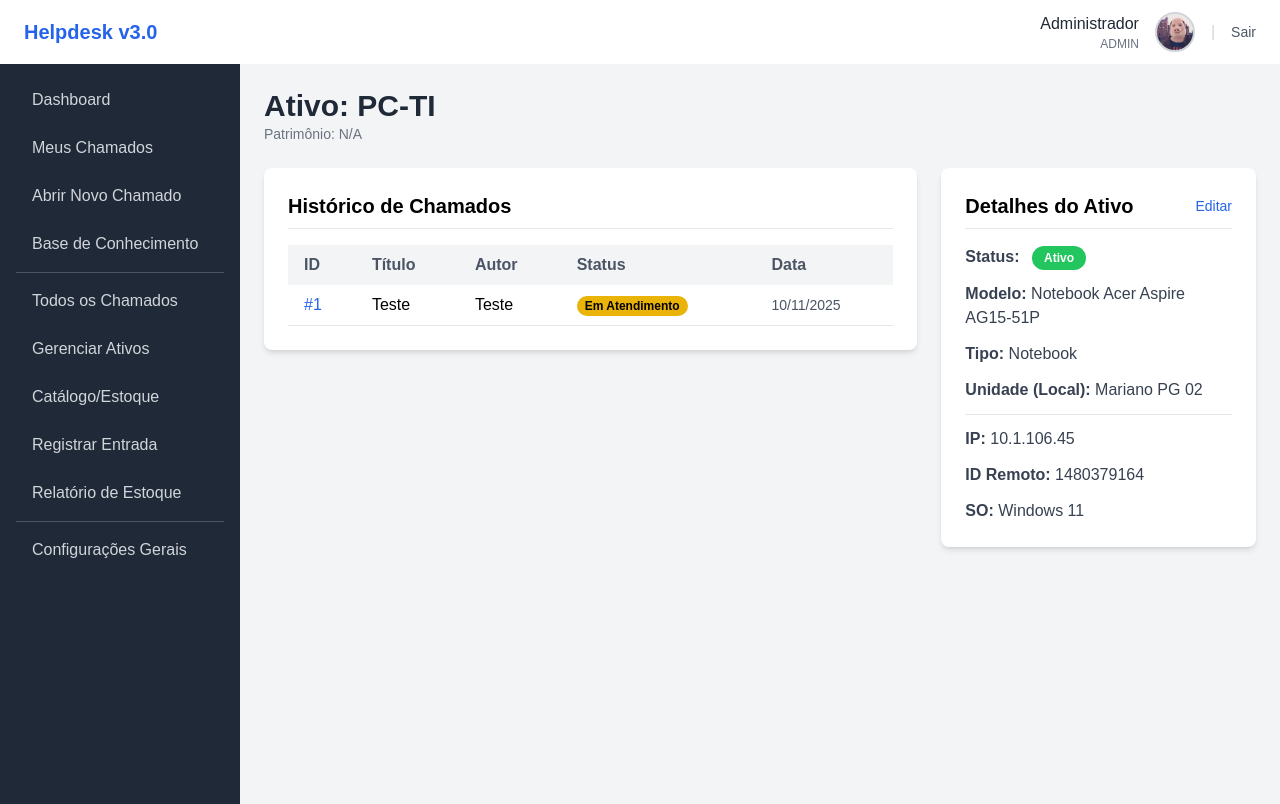
After one commit to Joaogabriel2002/infragestao, a PHP site: page /infragestao/ativos/ver.php?id=1 in a window 1280 px wide. The commit adds this page. Run offline with PHP 8.4, Linux system fonts and the light colour scheme; a user stored in the database is signed in; data comes from the database, SQL or seed files in the repository; some libraries are stand-ins or nearby versions.

Commit message:
Feature de registro de chamados por Ativos

```diff
--- /dev/null
+++ b/ativos/ver.php
@@ -0,0 +1,160 @@
+<?php
+// /ativos/ver.php (ARQUIVO NOVO)
+
+require_once '../includes/header.php'; // Sobe 1 nível
+
+// Segurança: Só Técnicos/Admins
+if ($usuario_role_logado == 'USUARIO') {
+    header("Location: {$base_url}/index.php");
+    exit;
+}
+
+// 1. Validação do ID
+if (!isset($_GET['id']) || !is_numeric($_GET['id'])) {
+    header("Location: {$base_url}/ativos/index.php");
+    exit;
+}
+$id_ativo = (int)$_GET['id'];
+
+// 2. Busca os dados do Ativo Específico (com JOINs)
+$sql_ativo = "SELECT
+                a.*,
+                m.nome AS nome_modelo,
+                cat.nome_categoria AS nome_categoria_ativo,
+                u.nome_unidade
+            FROM ativos a
+            LEFT JOIN catalogo_modelos m ON a.modelo_id = m.id_modelo
+            LEFT JOIN categorias_ativo cat ON m.categoria_ativo_id = cat.id_categoria_ativo
+            LEFT JOIN unidades u ON a.unidade_id = u.id_unidade
+            WHERE a.id_ativo = ?";
+$stmt_ativo = $pdo->prepare($sql_ativo);
+$stmt_ativo->execute([$id_ativo]);
+$ativo = $stmt_ativo->fetch();
+
+if (!$ativo) {
+    header("Location: {$base_url}/ativos/index.php");
+    exit;
+}
+
+// 3. Busca o HISTÓRICO DE CHAMADOS deste ativo
+$sql_chamados = "SELECT
+                    c.id_chamado,
+                    c.titulo,
+                    c.status_chamado,
+                    c.dt_abertura,
+                    c.dt_fechamento,
+                    u_autor.nome AS nome_autor
+                FROM chamados c
+                LEFT JOIN usuarios u_autor ON c.autor_id = u_autor.id_usuario
+                WHERE c.ativo_id = ?
+                ORDER BY c.dt_abertura DESC";
+$stmt_chamados = $pdo->prepare($sql_chamados);
+$stmt_chamados->execute([$id_ativo]);
+$historico_chamados = $stmt_chamados->fetchAll();
+
+?>
+
+<div class="mb-6">
+    <h2 class="text-3xl font-bold text-gray-800">
+        Ativo: <?= htmlspecialchars($ativo['nome_ativo']) ?>
+    </h2>
+    <p class="text-sm text-gray-500">
+        Patrimônio: <?= htmlspecialchars($ativo['patrimonio'] ?? 'N/A') ?>
+    </p>
+</div>
+
+<div class="grid grid-cols-1 lg:grid-cols-3 gap-6">
+
+    <div class="lg:col-span-2 space-y-6">
+        <div class="bg-white shadow-md rounded-lg p-6">
+            <h3 class="text-xl font-semibold mb-4 border-b pb-2">Histórico de Chamados</h3>
+
+            <div class="overflow-x-auto">
+                <table class="min-w-full bg-white">
+                    <thead class="bg-gray-100">
+                        <tr>
+                            <th class="py-2 px-4 text-left text-gray-600 font-semibold">ID</th>
+                            <th class="py-2 px-4 text-left text-gray-600 font-semibold">Título</th>
+                            <th class="py-2 px-4 text-left text-gray-600 font-semibold">Autor</th>
+                            <th class="py-2 px-4 text-left text-gray-600 font-semibold">Status</th>
+                            <th class="py-2 px-4 text-left text-gray-600 font-semibold">Data</th>
+                        </tr>
+                    </thead>
+                    <tbody>
+                        <?php if (count($historico_chamados) > 0): ?>
+                            <?php foreach ($historico_chamados as $chamado): ?>
+                                <tr class="border-b">
+                                    <td class="py-2 px-4">
+                                        <a href="<?= $base_url ?>/chamados/ver.php?id=<?= $chamado['id_chamado'] ?>"
+                                           class="text-blue-600 hover:underline font-medium">
+                                           #<?= $chamado['id_chamado'] ?>
+                                        </a>
+                                    </td>
+                                    <td class="py-2 px-4"><?= htmlspecialchars($chamado['titulo']) ?></td>
+                                    <td class="py-2 px-4"><?= htmlspecialchars($chamado['nome_autor']) ?></td>
+                                    <td class="py-2 px-4">
+                                        <?php
+                                        $status_class = 'bg-gray-500 text-white'; // Padrão
+                                        if ($chamado['status_chamado'] == 'Aberto') $status_class = 'bg-red-500 text-white';
+                                        if ($chamado['status_chamado'] == 'Em Atendimento') $status_class = 'bg-yellow-500 text-black';
+                                        if ($chamado['status_chamado'] == 'Fechado') $status_class = 'bg-green-500 text-white';
+                                        ?>
+                                        <span class="inline-block px-2 py-0.5 text-xs font-semibold rounded-full <?= $status_class ?>">
+                                            <?= htmlspecialchars($chamado['status_chamado']) ?>
+                                        </span>
+                                    </td>
+                                    <td class="py-2 px-4 text-sm text-gray-600">
+                                        <?= (new DateTime($chamado['dt_abertura']))->format('d/m/Y') ?>
+                                    </td>
+                                </tr>
+                            <?php endforeach; ?>
+                        <?php else: ?>
+                            <tr>
+                                <td colspan="5" class="py-6 text-center text-gray-500">
+                                    Nenhum chamado registrado para este ativo.
+                                </td>
+                            </tr>
+                        <?php endif; ?>
+                    </tbody>
+                </table>
+            </div>
+        </div>
+    </div>
+
+    <div class="lg:col-span-1 space-y-6">
+
+        <div class="bg-white shadow-md rounded-lg p-6">
+            <div class="flex justify-between items-center mb-4 border-b pb-2">
+                <h3 class="text-xl font-semibold">Detalhes do Ativo</h3>
+                <a href="<?= $base_url ?>/ativos/editar.php?id=<?= $ativo['id_ativo'] ?>"
+                   class="text-sm text-blue-600 hover:underline">
+                   Editar
+                </a>
+            </div>
+
+            <ul class="text-gray-700 space-y-3">
+                <li><strong>Status:</strong>
+                    <?php
+                    $status_class = 'bg-green-500 text-white'; // Ativo
+                    if ($ativo['status_ativo'] == 'EM_MANUTENCAO') $status_class = 'bg-yellow-500 text-black';
+                    if ($ativo['status_ativo'] == 'BAIXADO') $status_class = 'bg-gray-500 text-white';
+                    ?>
+                    <span class="ml-2 inline-block px-3 py-1 text-xs font-semibold rounded-full <?= $status_class ?>">
+                        <?= htmlspecialchars($ativo['status_ativo']) ?>
+                    </span>
+                </li>
+                <li><strong>Modelo:</strong> <?= htmlspecialchars($ativo['nome_modelo']) ?></li>
+                <li><strong>Tipo:</strong> <?= htmlspecialchars($ativo['nome_categoria_ativo']) ?></li>
+                <li><strong>Unidade (Local):</strong> <?= htmlspecialchars($ativo['nome_unidade']) ?></li>
+                <hr>
+                <li><strong>IP:</strong> <?= htmlspecialchars($ativo['ip_address'] ?? 'N/A') ?></li>
+                <li><strong>ID Remoto:</strong> <?= htmlspecialchars($ativo['remote_id'] ?? 'N/A') ?></li>
+                <li><strong>SO:</strong> <?= htmlspecialchars($ativo['operating_system'] ?? 'N/A') ?></li>
+            </ul>
+        </div>
+    </div>
+</div>
+
+<?php
+require_once '../includes/footer.php'; // Sobe 1 nível
+?>
```
Also changed, not shown: ativos/index.php (+12 -12 lines).
